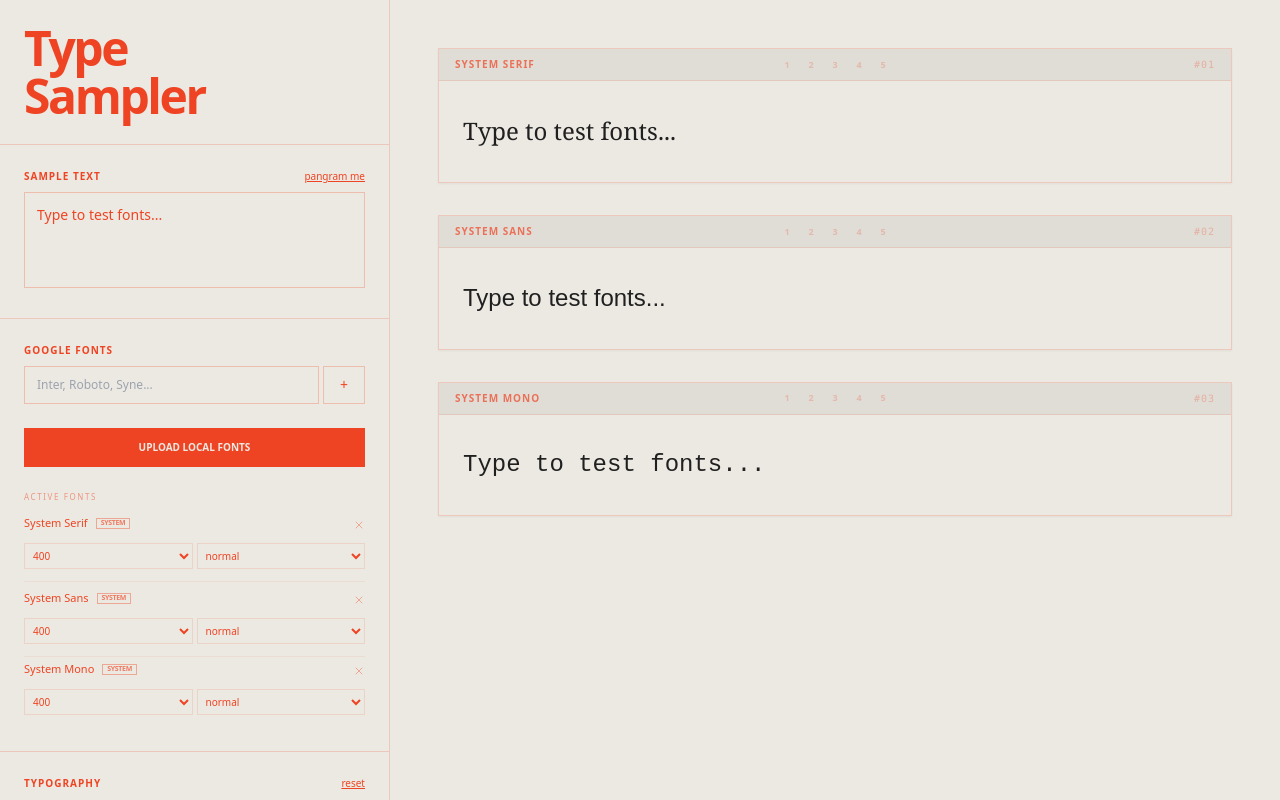
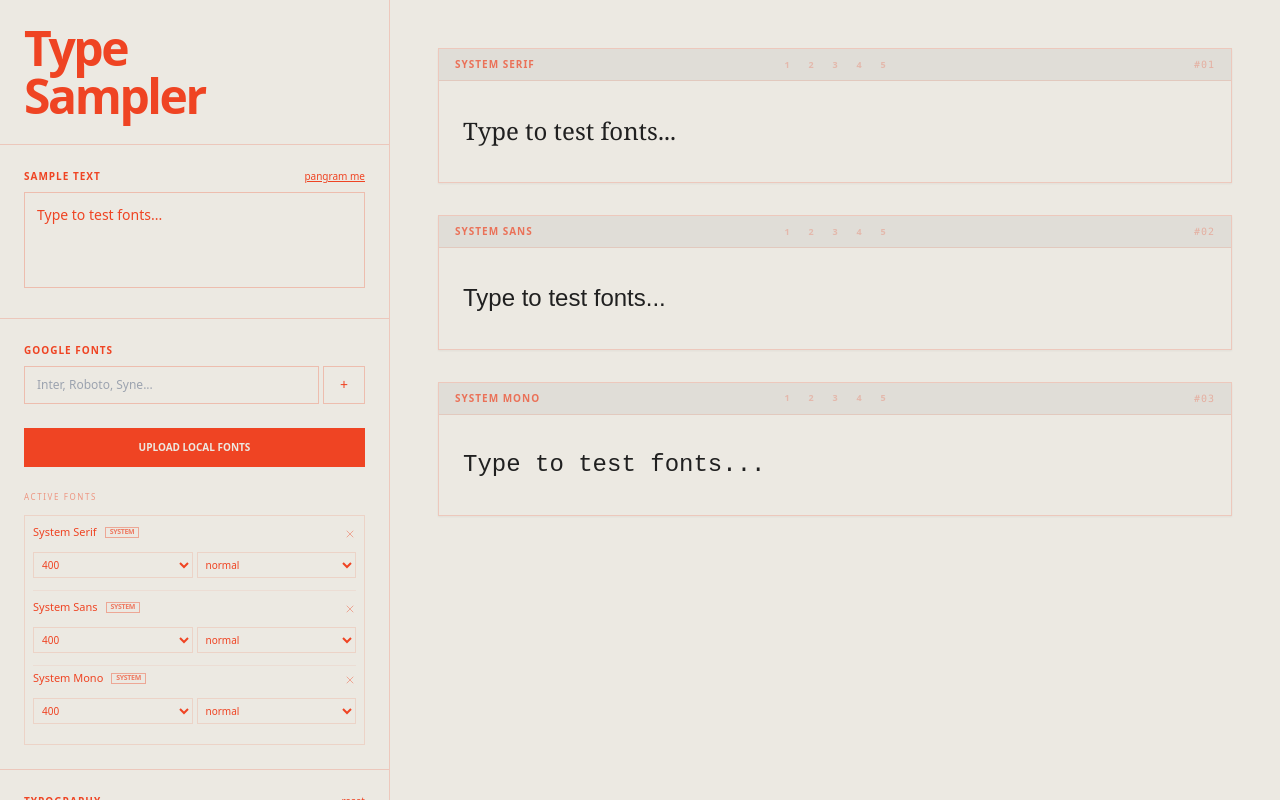
Before and after one commit to mmmmakes/TypeSampler, a React (Vite) app: page / in a window 1280 px wide. Built offline with nearby package versions, Linux system fonts and the light colour scheme.

Commit message:
Contain Active Fonts list in a scrollable fixed-height box
Co-Authored-By: Claude Opus 4.7 (1M context) <noreply@anthropic.com>

```diff
--- a/src/App.jsx
+++ b/src/App.jsx
@@ -389,7 +389,7 @@ export default function App() {
           <div className="space-y-6">
             <div>
               <label className="text-[8px] uppercase tracking-[0.2em] opacity-50 mb-3 block">Active Fonts</label>
-              <div className="space-y-1">
+              <div className="space-y-1 max-h-72 overflow-y-auto pr-2 border" style={{ borderColor: `${accent}22`, padding: "8px" }}>
                 {fonts.map(font => (
                   <div key={font.id} className="flex flex-col border-b last:border-0 pb-3 mb-2 color-transition" style={{ borderColor: `${accent}11` }}>
                     <div className="flex justify-between items-start mb-1">
```
